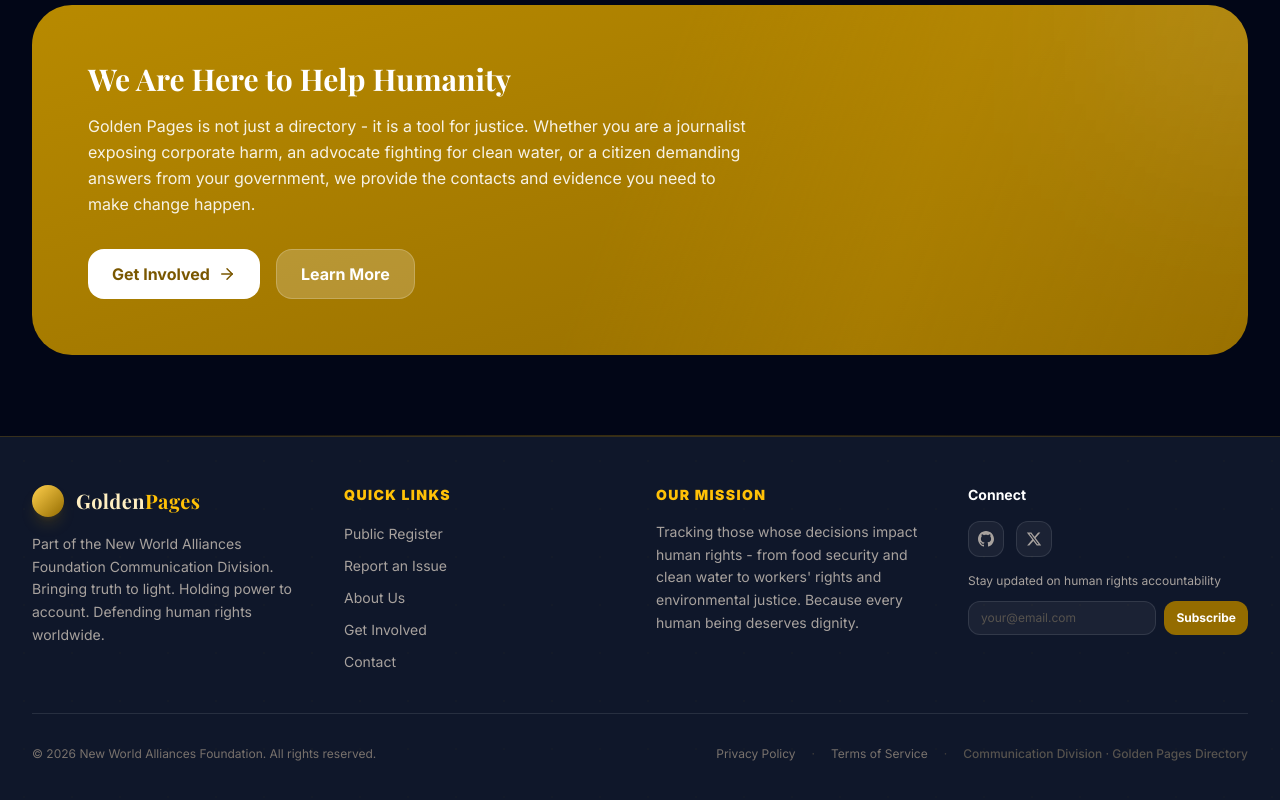
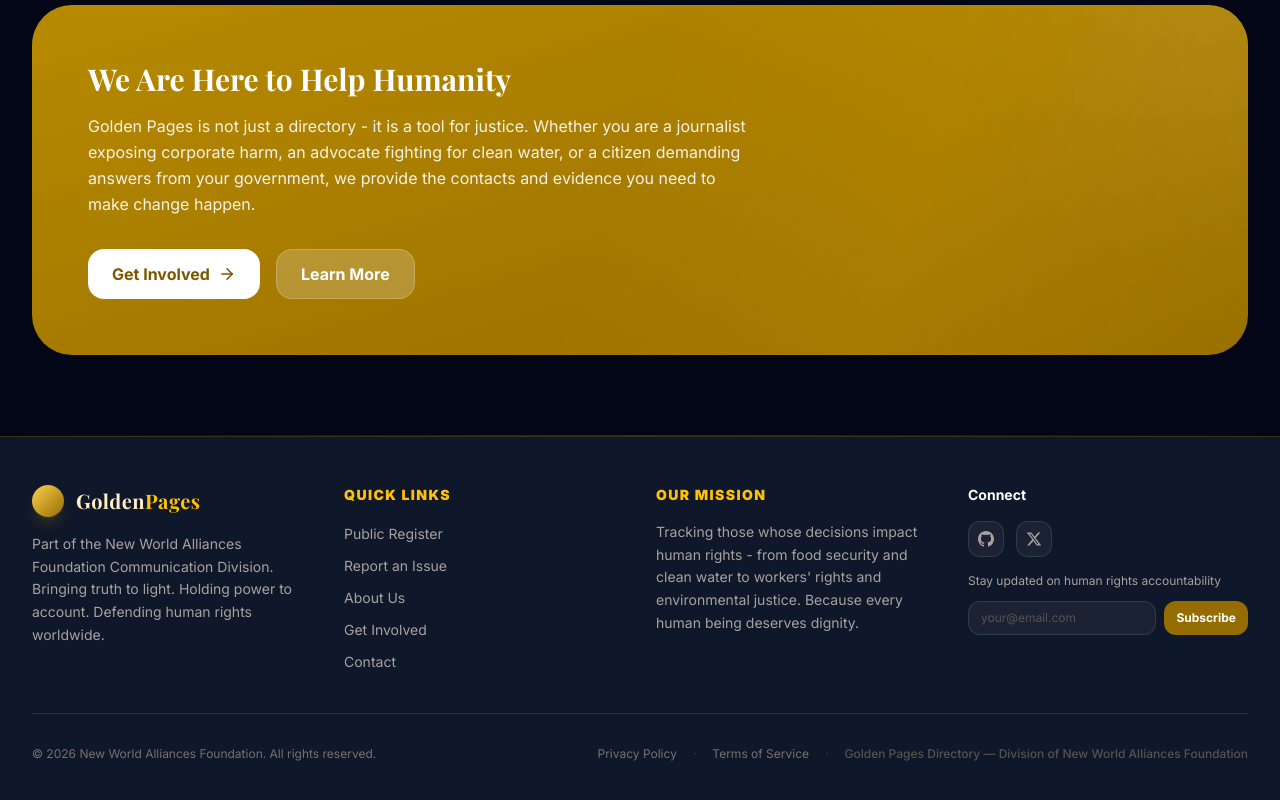
Before and after one commit to darrenedward/goldenpages, a Next.js app: page / in a window 1280 px wide. Shown: the part 2251-3051 px from the top of the page. Built offline with nearby package versions, Linux system fonts and the light colour scheme; no server answers.

Commit message:
Fix footer branding to show Golden Pages Directory - Division of NWA Foundation
Co-Authored-By: Claude Opus 4.6 <noreply@anthropic.com>

```diff
--- a/components/public/PublicFooter.tsx
+++ b/components/public/PublicFooter.tsx
@@ -117,7 +117,7 @@ export default function PublicFooter() {
               </Link>
               <span className="text-stone-700 text-xs">&middot;</span>
               <p className="text-stone-600 text-xs font-medium">
-                Communication Division &middot; Golden Pages Directory
+                Golden Pages Directory &mdash; Division of New World Alliances Foundation
               </p>
             </div>
           </div>
```
